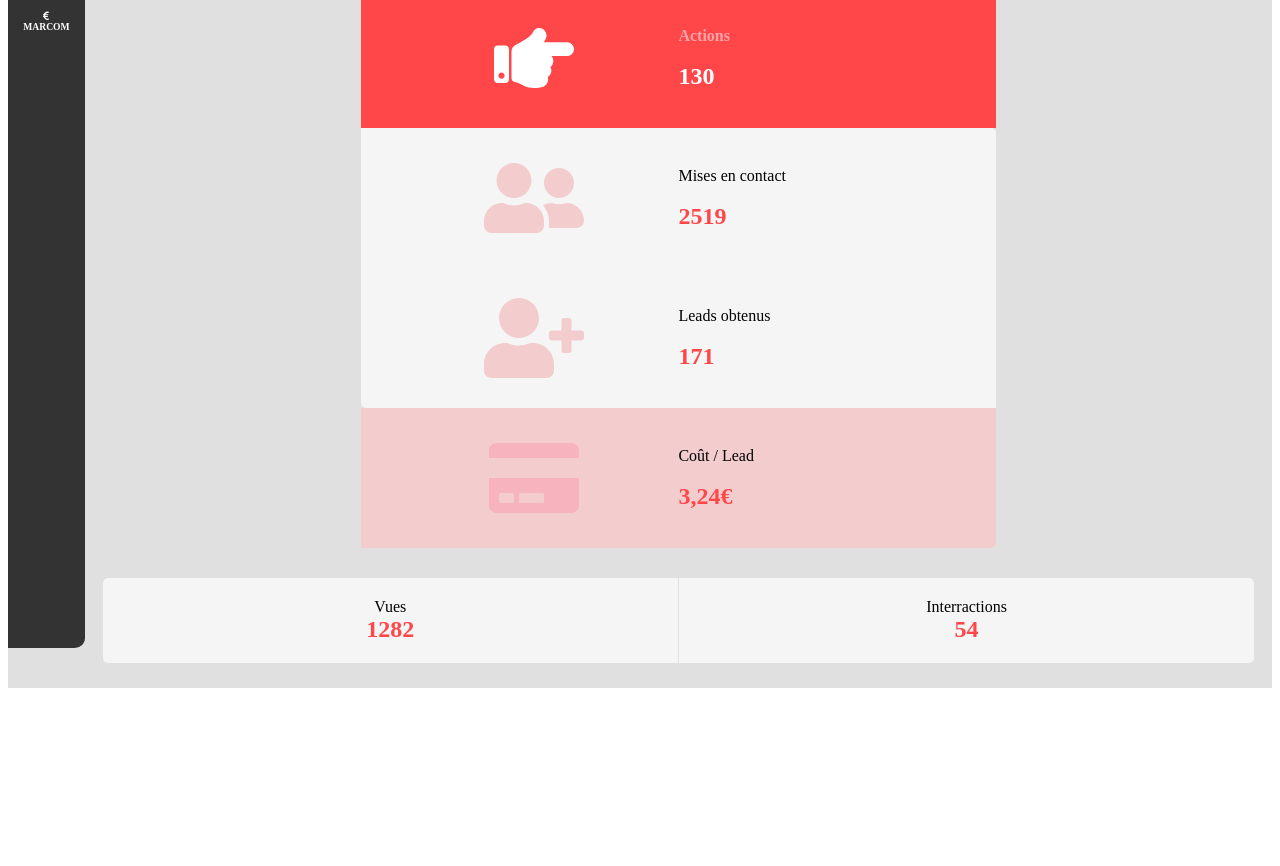
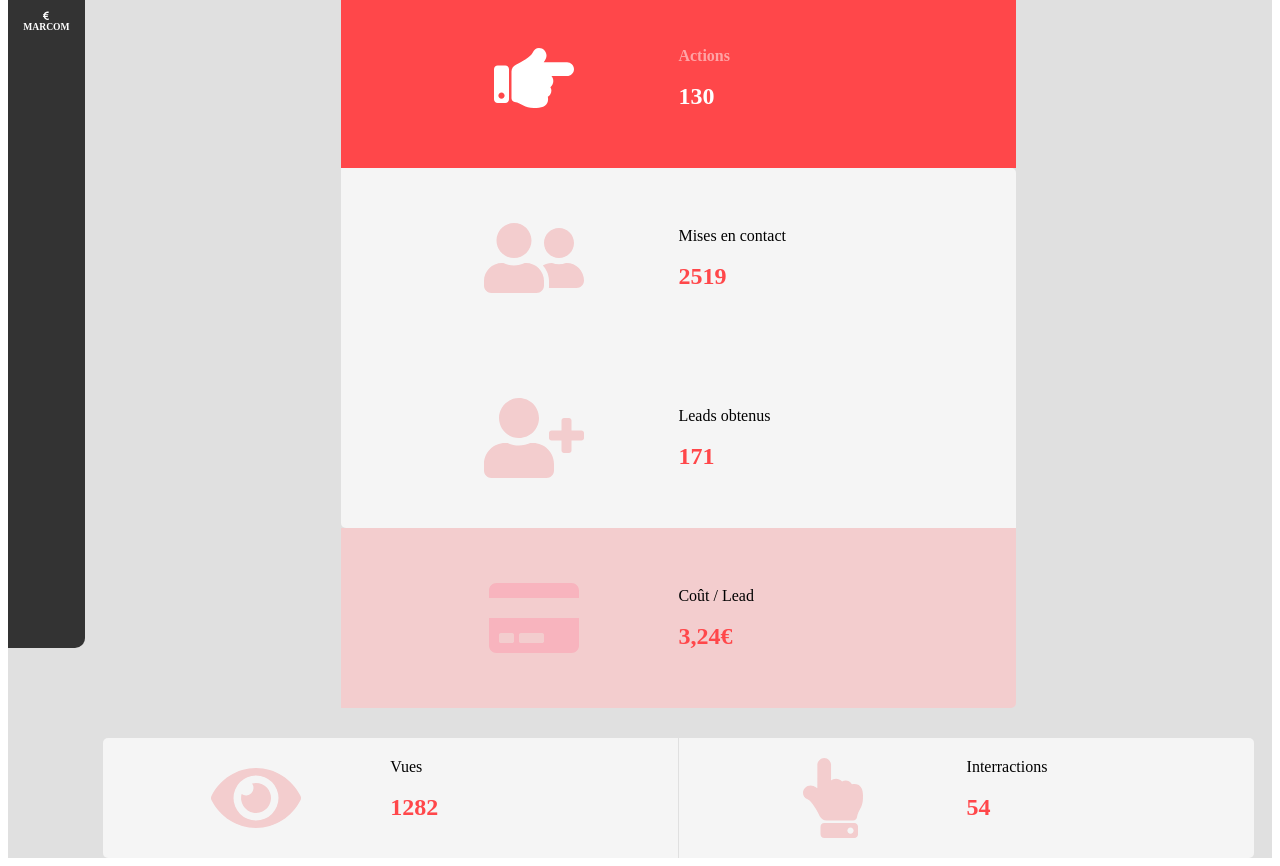
Before and after one commit to axelehrlich59/React-Com, a React (Create React App) app: page /marcom in a window 1280 px wide. Shown: the part 120-986 px from the top of the page. Before the commit the page ends 816 px from the top, so only its background shows below. Built offline with nearby package versions, Linux system fonts and the light colour scheme.

Commit message:
project done

```diff
--- a/src/commercial.css
+++ b/src/commercial.css
@@ -81,9 +81,6 @@ li a:hover{
   color: white;
 }
 
-.li_nav {
-
-}
 
 /* Container bloc1 */
 
@@ -91,6 +88,7 @@ li a:hover{
   display: flex;
   margin-left: 1rem;
   padding: 10px;
+  margin-bottom: 20px;
 }
 
 .small {
--- a/src/marcom.css
+++ b/src/marcom.css
@@ -9,7 +9,7 @@
 }
 
 .small {
-    padding: 2.8px;
+    padding: 3.3px;
     color: gray;
 
 }
@@ -46,7 +46,7 @@
 
 .container_column1 {
     width: 50%;
-    padding: 30px;
+    padding: 50px;
     background-color: #ff474a;
     border-top-left-radius: 5px;
     display: flex;
@@ -55,7 +55,7 @@
 
 .container_column2 {
     width: 50%;
-    padding: 30px;
+    padding: 50px;
     background-color: whitesmoke;
     border-top-right-radius: 5px;
     display: flex;
@@ -64,7 +64,7 @@
 
 .container_column3 {
     width: 50%;
-    padding: 30px;
+    padding: 50px;
     background-color: whitesmoke;
     border-bottom-left-radius: 5px;
     display: flex;
@@ -73,7 +73,7 @@
 
 .container_column4 {
     width: 50%;
-    padding: 30px;
+    padding: 50px;
     background-color: #f3cdce;
     border-bottom-right-radius: 5px;
     display: flex;
@@ -223,12 +223,14 @@
 
 
 .column1 {
+    display: flex;
     padding: 20px;
     width: 50%;
     border-radius: 5px;
 }
 
 .column2 {
+    display: flex;
     padding: 20px;
     width: 50%;
     border-left: 1px solid #E0E0E0;
@@ -236,20 +238,51 @@
 
 .column1_label1 {
     font-weight: lighter;
+    display: flex;
+    justify-content: flex-start;
+    margin: 0;
 }
 
 .column1_label2 {
     font-weight: bold;
     color: #ff474a;
     font-size: 1.5rem;
+    display: flex;
+    justify-content: flex-start;
 }
 
 .column2_label1 {
     font-weight: lighter;
+    display: flex;
+    justify-content: flex-start;
+    margin: 0;
 }
 
 .column2_label2 {
     font-weight: bold;
     color: #ff474a;
     font-size: 1.5rem;
+    display: flex;
+    justify-content: flex-start;
 }
+
+.container_icon_bloc2 {
+    width: 50%;
+}
+
+.container_label_bloc2 {
+    width: 50%;
+    display: flex;
+    flex-direction: column;
+    justify-content: flex-start;
+}
+
+.eye_icon {
+    color: #f3cdce;
+    font-size: 5rem;
+}
+
+.hand_icon {
+    color: #f3cdce;
+    font-size: 5rem;
+}
--- a/src/marcomBloc2.js
+++ b/src/marcomBloc2.js
@@ -1,4 +1,6 @@
 import React from "react";
+import { FontAwesomeIcon } from '@fortawesome/react-fontawesome';
+import { faEye, faHandPointUp } from '@fortawesome/free-solid-svg-icons';
 
  export default class marcomBloc2 extends React.Component {
      render() {
@@ -6,14 +8,28 @@ import React from "react";
             <div className='container_parent'>
               <div className='container_main_bloc2'>
                   <div className='container_bloc2'>
+
+
+
                       <div className='column1'>
-                          <label className='column1_label1'>Vues</label> <br/>
-                          <label className='column1_label2'>1282</label>
-                          </div>
+                            <div className='container_icon_bloc2'>
+                                <FontAwesomeIcon className='eye_icon' icon={faEye} />
+                            </div>
+
+                            <div className='container_label_bloc2'>
+                                <label className='column1_label1'>Vues</label> <br/>
+                                <label className='column1_label2'>1282</label>
+                            </div>
+                      </div>
 
                       <div className='column2'>
-                          <label className='column2_label1'>Interractions</label> <br />
-                          <label className='column2_label2'>54</label>
+                            <div className='container_icon_bloc2'>
+                            <FontAwesomeIcon className='hand_icon' icon={faHandPointUp} />
+                            </div>
+                            <div className='container_label_bloc2'>
+                                <label className='column2_label1'>Interractions</label> <br />
+                                <label className='column2_label2'>54</label>
+                            </div>
                       </div>
                   </div>
               </div>
```
